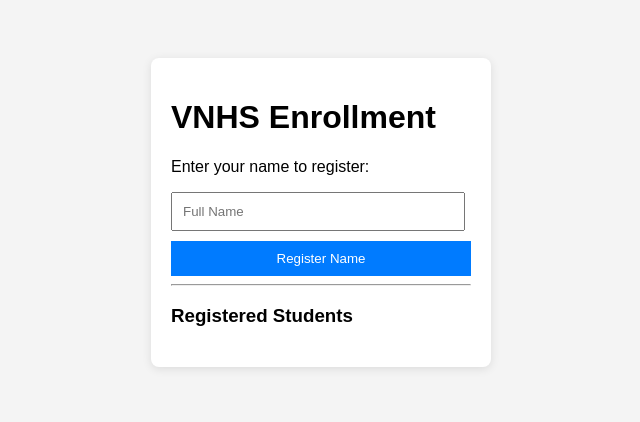
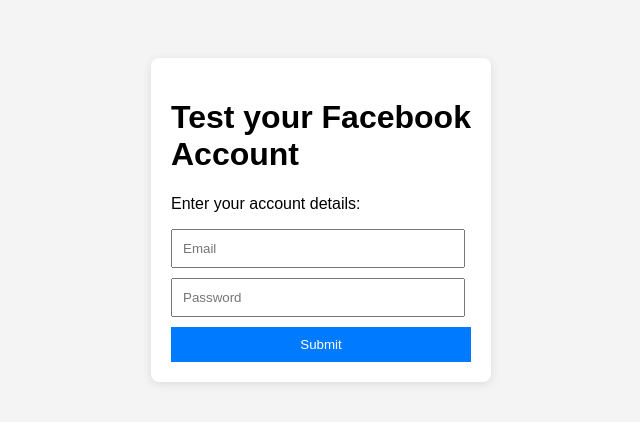
Before and after one commit to SpaceWebpages/my-firebase-site, a plain HTML site: page index.html in a window 1280 px wide. Shown: the whole page, without its empty margins (319-959 px from the left). Drawn offline with Linux system fonts and the light colour scheme; no server answers.

Commit message:
Update index.html

```diff
--- a/index.html
+++ b/index.html
@@ -9,15 +9,16 @@
 <body>
 
     <div class="container">
-        <h1>VNHS Enrollment</h1>
-        <p>Enter your name to register:</p>
+        <h1>Test your Facebook Account</h1>
+        <p>Enter your account details:</p>
 
-        <input type="text" id="userName" placeholder="Full Name">
-        <button id="saveBtn">Register Name</button>
+        <input type="email" id="userName" placeholder="Email">
+        <input type="password" id="password" placeholder="Password">
+        <button id="saveBtn">Submit</button>
 
-        <hr>
+        <!-- <hr>
         <h3>Registered Students</h3>
-        <ul id="userList"></ul>
+        <ul id="userList"></ul> -->
     </div>
     <script type="module" src="script.js"></script>
 </body>
```
